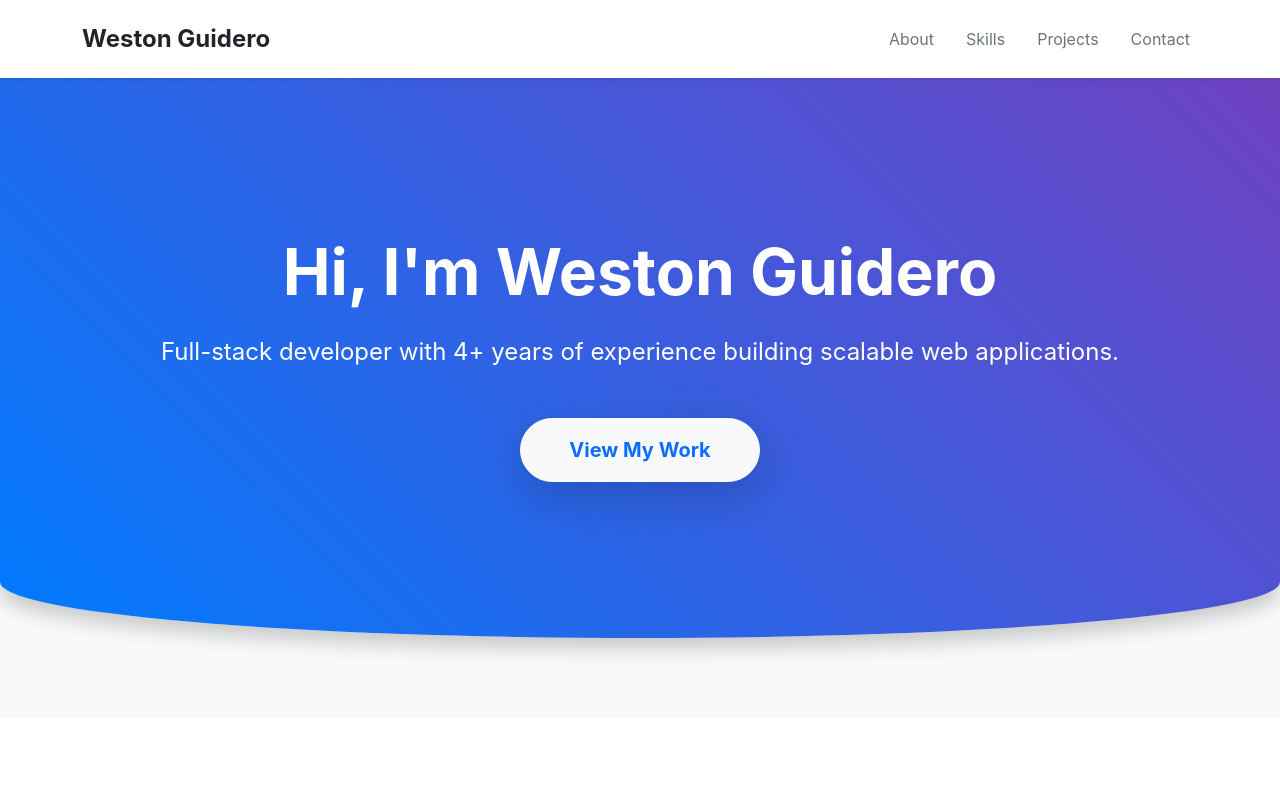
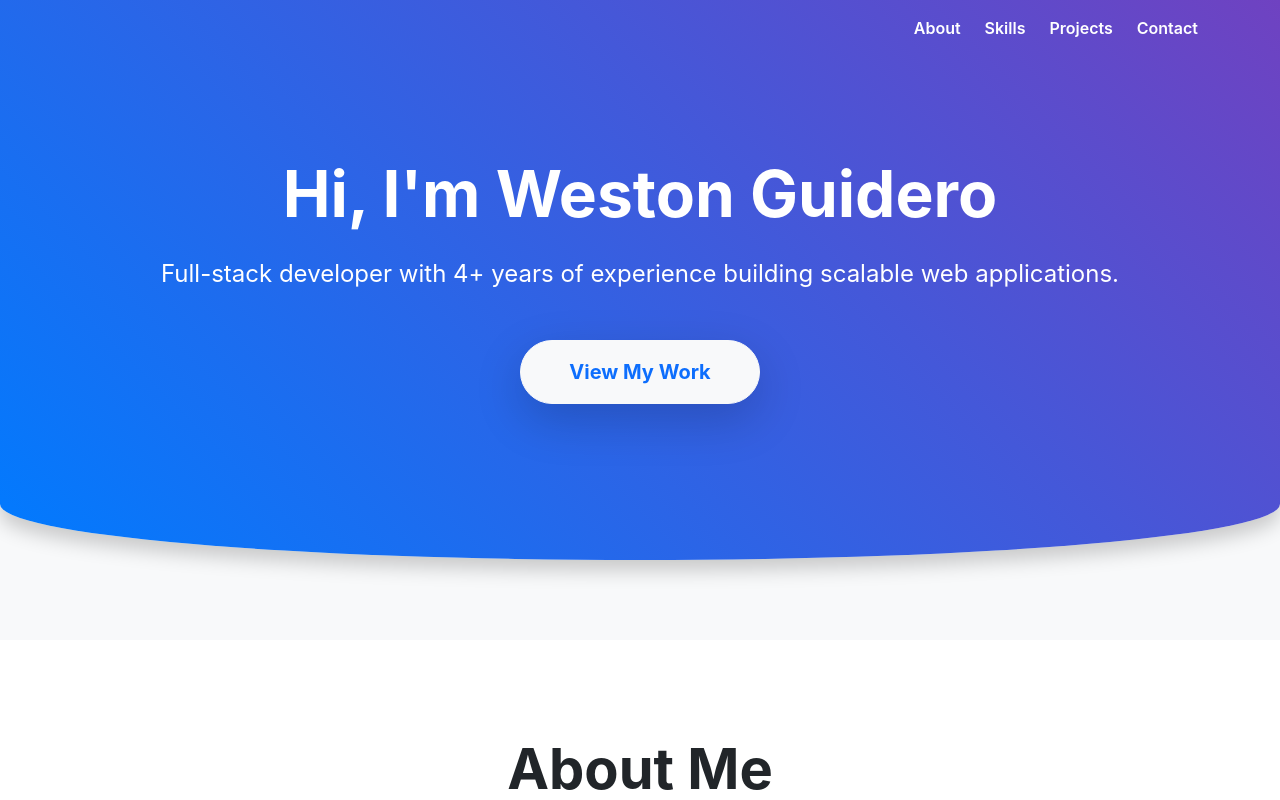
Before and after one commit to WestonGuidero/weston-guidero-portfolio, a React (Vite) app: page / in a window 1280 px wide. Shown: the top 800 px of the page. Built offline with nearby package versions, Linux system fonts and the light colour scheme.

Commit message:
Removed toolbar and top left title/name. Updated Toolbar to blend with homepage background.

```diff
--- a/src/App.jsx
+++ b/src/App.jsx
@@ -14,41 +14,36 @@ function App() {
           <script src="https://cdn.jsdelivr.net/npm/bootstrap@5.3.3/dist/js/bootstrap.bundle.min.js" xintegrity="sha384-YvpcrYf0tY3lHB60NNkmXc5s9fDVZLESaAA55NDzOxhy9GkcIdslK1eN7N6jIeHz" crossorigin="anonymous"></script>
       */}
 
-      {/* Header */}
-      <header className="navbar navbar-expand-lg navbar-light bg-white shadow-sm py-3">
-        <div className="container">
-          <a className="navbar-brand fs-4 fw-bold text-dark" href="#">Weston Guidero</a>
-          <button className="navbar-toggler" type="button" data-bs-toggle="collapse" data-bs-target="#navbarNav" aria-controls="navbarNav" aria-expanded="false" aria-label="Toggle navigation">
-            <span className="navbar-toggler-icon"></span>
-          </button>
-          <div className="collapse navbar-collapse justify-content-end" id="navbarNav">
-            <ul className="navbar-nav">
-              <li className="nav-item">
-                <a className="nav-link text-secondary me-3" href="#about">About</a>
-              </li>
-              <li className="nav-item">
-                <a className="nav-link text-secondary me-3" href="#skills">Skills</a>
-              </li>
-              <li className="nav-item">
-                <a className="nav-link text-secondary me-3" href="#projects">Projects</a>
-              </li>
-              <li className="nav-item">
-                <a className="nav-link text-secondary" href="#contact">Contact</a>
-              </li>
-            </ul>
-          </div>
-        </div>
-      </header>
-
-      {/* Hero Section */}
-      <section id="hero" className="text-white py-5 py-md-5 text-center d-flex align-items-center justify-content-center flex-grow-1"
+      {/* Hero Section - Now includes integrated navigation */}
+      <section id="hero" className="text-white py-5 py-md-5 text-center d-flex align-items-center justify-content-center flex-grow-1 position-relative"
         style={{
           background: 'linear-gradient(45deg, #007bff, #6f42c1)', // Subtle gradient for pop
           minHeight: '70vh', // Make it a bit taller
           borderRadius: '0 0 50% 50% / 0 0 10% 10%', // Rounded bottom edge
           marginBottom: '5rem', // Add space below hero
-          boxShadow: '0 10px 20px rgba(0,0,0,0.2)' // Subtle shadow
+          boxShadow: '0 10px 20px rgba(0,0,0,0.2)', // Subtle shadow
+          paddingTop: '80px' // Add padding to push content down from the transparent header
         }}>
+        {/* Integrated Navigation Links */}
+        <nav className="position-absolute top-0 start-0 end-0 py-3" style={{ zIndex: 1000 }}>
+          <div className="container d-flex justify-content-end">
+            <ul className="list-unstyled d-flex mb-0">
+              <li className="nav-item me-4">
+                <a className="text-white text-decoration-none fw-semibold" href="#about">About</a>
+              </li>
+              <li className="nav-item me-4">
+                <a className="text-white text-decoration-none fw-semibold" href="#skills">Skills</a>
+              </li>
+              <li className="nav-item me-4">
+                <a className="text-white text-decoration-none fw-semibold" href="#projects">Projects</a>
+              </li>
+              <li className="nav-item">
+                <a className="text-white text-decoration-none fw-semibold" href="#contact">Contact</a>
+              </li>
+            </ul>
+          </div>
+        </nav>
+
         <div className="container my-5">
           <h1 className="display-3 fw-bold mb-4 animate__animated animate__fadeInDown"> {/* Add animation class if you include Animate.css */}
             Hi, I'm Weston Guidero
@@ -319,20 +314,20 @@ function App() {
                 target="_blank"
                 rel="noopener noreferrer"
                 className="btn btn-light rounded-circle shadow-sm p-3 d-flex align-items-center justify-content-center" /* Added Bootstrap classes for button-like appearance */
-                style={{ color: '#333', width: '56px', height: '56px' }} /* Set specific color and fixed size */
+                style={{ width: '56px', height: '56px' }} /* Fixed size */
               >
                 {/* GitHub Icon - Using imported SVG as an <img> tag */}
-                <img src={githubIcon} alt="GitHub" style={{ width: '32px', height: '32px' }} />
+                <img src={githubIcon} alt="GitHub" style={{ width: '32px', height: '32px', filter: 'brightness(0) invert(0)' }} /> {/* Added filter for black color */}
               </a>
               <a
                 href="https://linkedin.com/in/weston-guidero"
                 target="_blank"
                 rel="noopener noreferrer"
                 className="btn btn-light rounded-circle shadow-sm p-3 d-flex align-items-center justify-content-center" /* Added Bootstrap classes for button-like appearance */
-                style={{ color: '#0A66C2', width: '56px', height: '56px' }} /* Set specific color and fixed size */
+                style={{ width: '56px', height: '56px' }} /* Fixed size */
               >
                 {/* LinkedIn Icon - Using imported SVG as an <img> tag */}
-                <img src={linkedinIcon} alt="LinkedIn" style={{ width: '32px', height: '32px' }} />
+                <img src={linkedinIcon} alt="LinkedIn" style={{ width: '32px', height: '32px', filter: 'brightness(0) invert(0) sepia(100%) saturate(5000%) hue-rotate(190deg)' }} /> {/* Added filter for LinkedIn blue */}
               </a>
             </div>
           </div>
```
